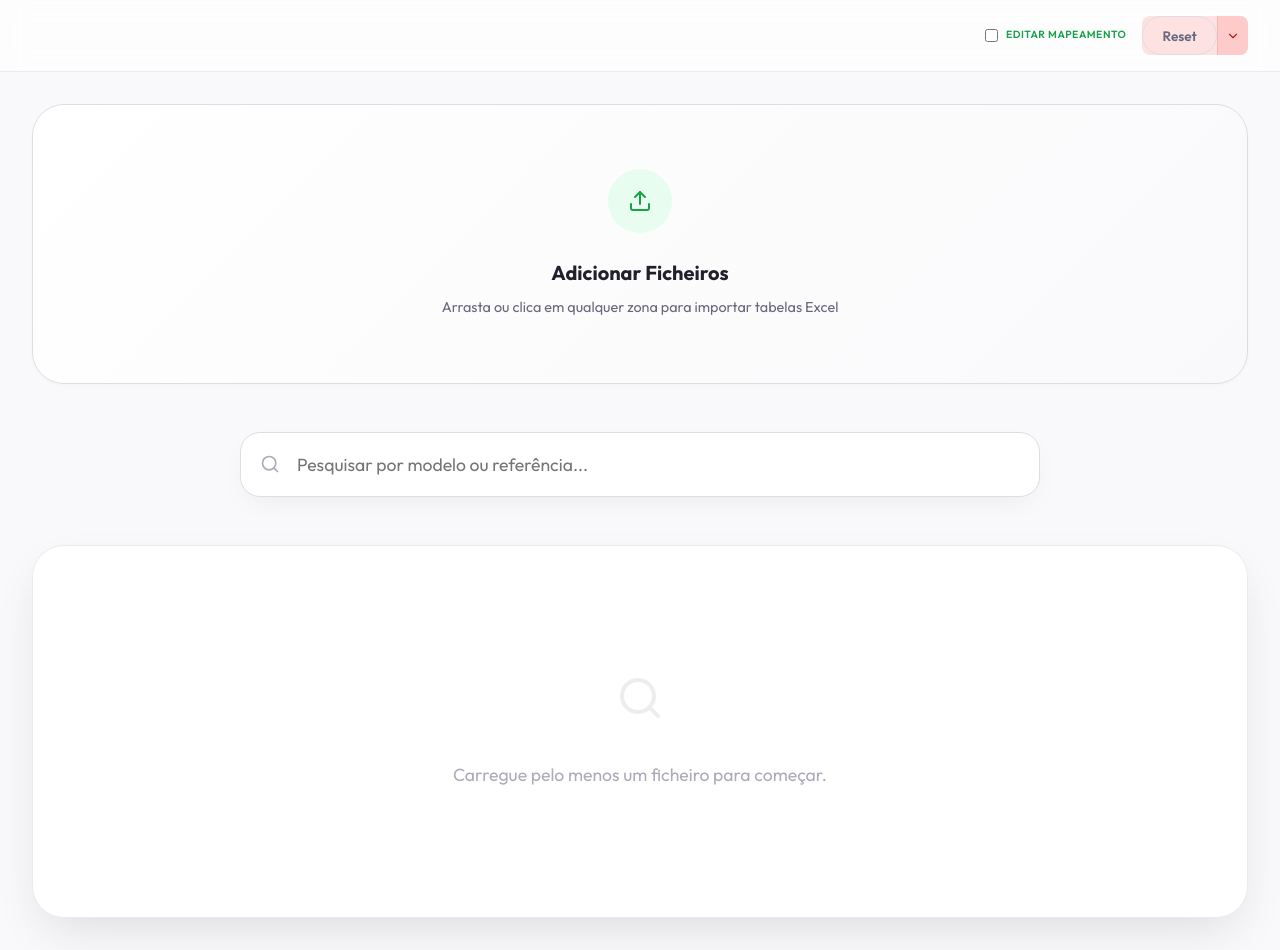
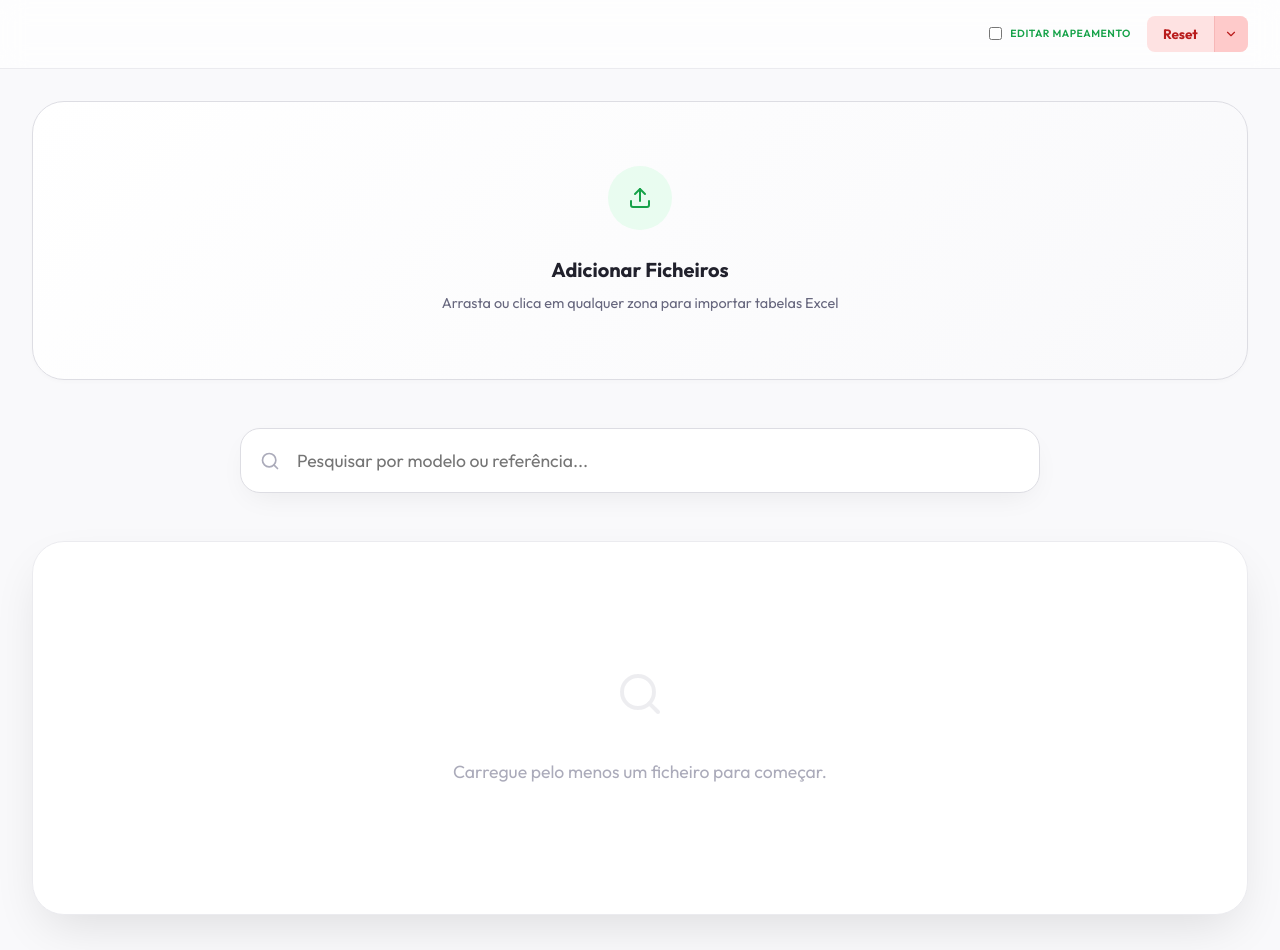
Before and after one commit to ventgui28/comparar, a React (Vite) app in the folder toner-app/: page / in a window 1280 px wide. Built offline with nearby package versions, Linux system fonts and the light colour scheme.

Commit message:
style(ui): melhorar posicionamento e estética de dropdowns e seletores

```diff
--- a/toner-app/src/App.css
+++ b/toner-app/src/App.css
@@ -366,20 +366,41 @@
   background: #fee2e2;
   border-radius: 8px;
   overflow: visible;
+  position: relative;
+  height: 36px;
+  align-items: stretch;
+}
+
+.btn-reset {
+  background: transparent;
+  border: none;
+  padding: 0 1rem;
+  color: #b91c1c;
+  font-weight: 700;
+  cursor: pointer;
+  border-top-left-radius: 8px;
+  border-bottom-left-radius: 8px;
+  transition: all 0.2s;
+  font-size: 0.85rem;
+}
+
+.btn-reset:hover {
+  background: rgba(220, 38, 38, 0.05);
 }
 
 .btn-reset-arrow {
   background: #fecaca;
   border: none;
-  padding: 0 0.5rem;
+  padding: 0 0.6rem;
   color: #b91c1c;
   cursor: pointer;
   border-left: 1px solid rgba(185, 28, 28, 0.1);
   display: flex;
   align-items: center;
+  justify-content: center;
   border-top-right-radius: 8px;
   border-bottom-right-radius: 8px;
-  transition: background 0.2s;
+  transition: all 0.2s;
 }
 
 .btn-reset-arrow:hover {
@@ -388,15 +409,36 @@
 
 .dropdown-menu {
   position: absolute;
-  top: calc(100% + 5px);
+  top: calc(100% + 10px);
   right: 0;
   background: white;
-  box-shadow: 0 10px 15px -3px rgba(0,0,0,0.1), 0 4px 6px -2px rgba(0,0,0,0.05);
+  box-shadow: 0 20px 25px -5px rgba(0,0,0,0.1), 0 10px 10px -5px rgba(0,0,0,0.04);
   border-radius: 12px;
   padding: 0.5rem;
   z-index: 1000;
-  min-width: 180px;
+  min-width: 220px;
   border: 1px solid #f1f5f9;
+  transform-origin: top right;
+  animation: dropdownFadeIn 0.2s cubic-bezier(0.16, 1, 0.3, 1);
+}
+
+@keyframes dropdownFadeIn {
+  from { opacity: 0; transform: translateY(-8px) scale(0.95); }
+  to { opacity: 1; transform: translateY(0) scale(1); }
+}
+
+/* Pequena seta no topo do dropdown */
+.dropdown-menu::before {
+  content: '';
+  position: absolute;
+  top: -6px;
+  right: 12px;
+  width: 12px;
+  height: 12px;
+  background: white;
+  transform: rotate(45deg);
+  border-top: 1px solid #f1f5f9;
+  border-left: 1px solid #f1f5f9;
 }
 
 .dropdown-menu button {
```
Also changed, not shown: toner-app/src/index.css (+13 -0 lines).
